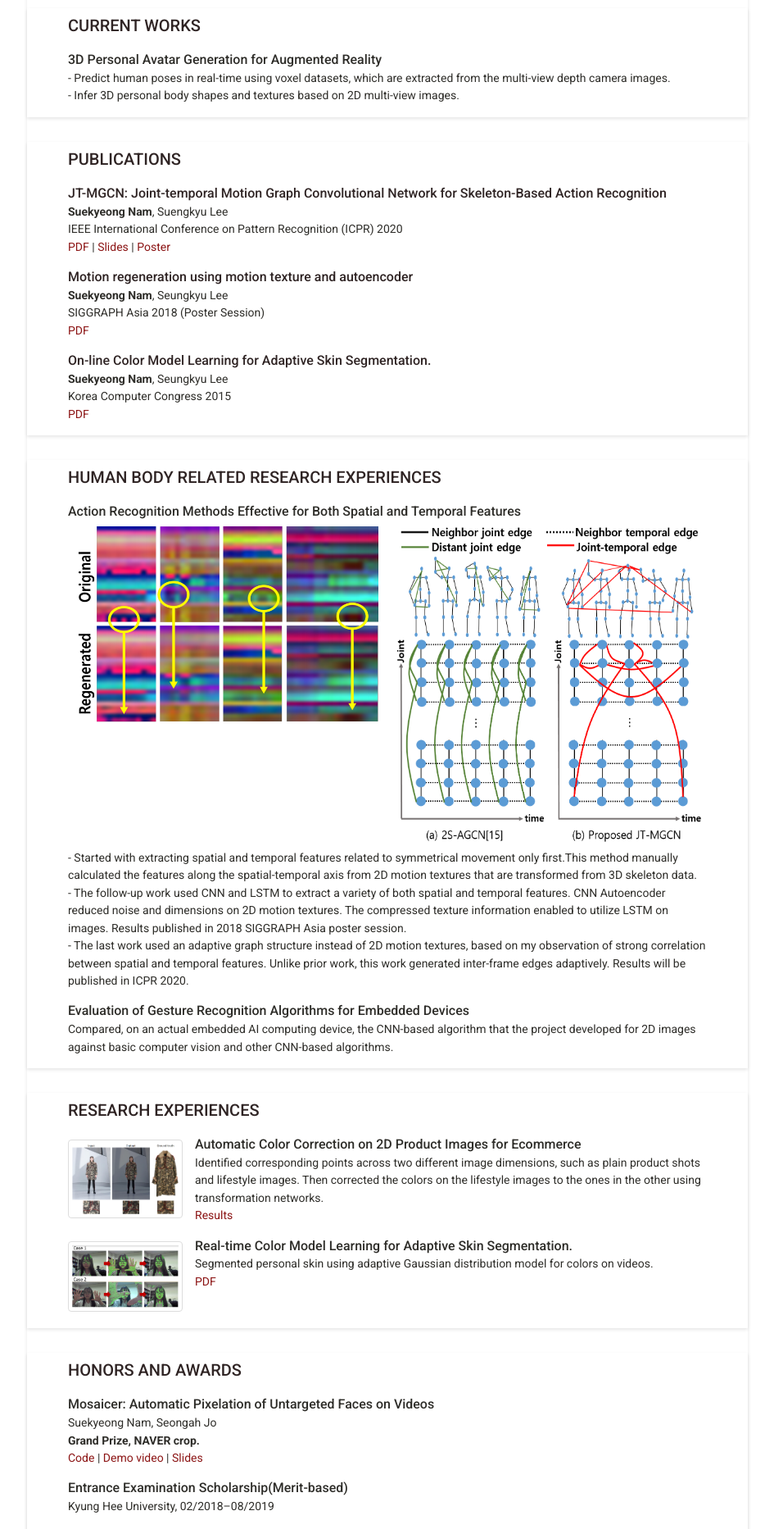
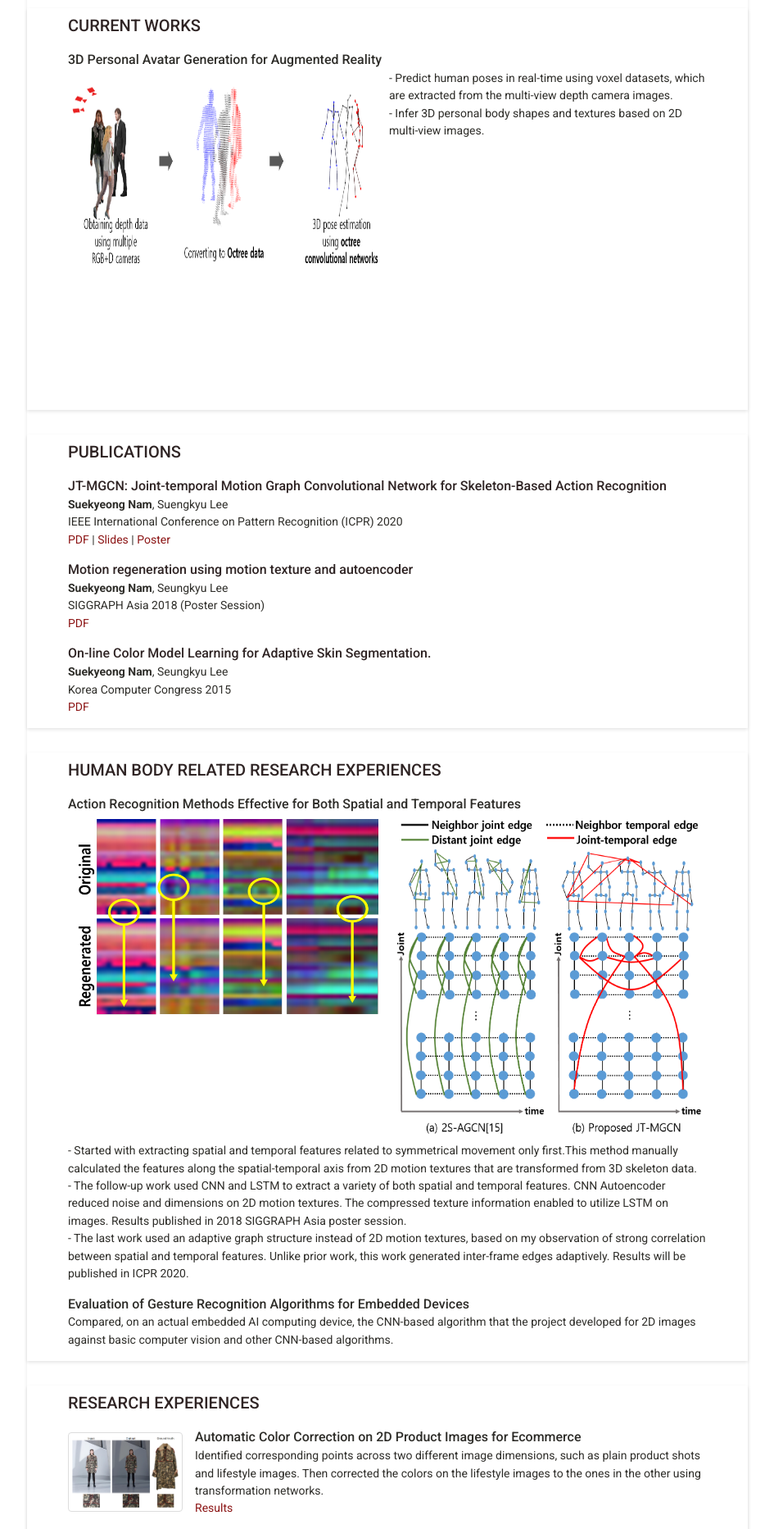
Before and after one commit to SuekyeongNam/SuekyeongNam.github.io, a Jekyll site: the page built from index.html, in a window 1280 px wide. Shown: the part 340-2205 px from the top of the page at 82% size, without its empty margins (167-1112 px from the left). Built offline with Jekyll 4.4.1, drawn with Linux system fonts in a browser that asks for light colours; some web fonts are replaced.

Commit message:
add current research image

```diff
--- a/_includes/current.html
+++ b/_includes/current.html
@@ -11,6 +11,11 @@
             3D Personal Avatar Generation for Augmented Reality
           </a>
         </span><br>
+        <span>
+          <div style="width:385px; height:400px; border:0px; float:left; margin-right:7px;">
+            <img src="{{site.baseurl}}/assets/images/current.PNG" align="center" style="width: 385px; height: 250px;"/>
+          </div>
+        </span>
         <span class="summary">
           - Predict human poses in real-time using voxel datasets, which are extracted from the multi-view depth camera images. </br>
           - Infer 3D personal body shapes and textures based on 2D multi-view images.</br>
```
Also changed, not shown: assets/images/current.PNG (added), 1 other file.
